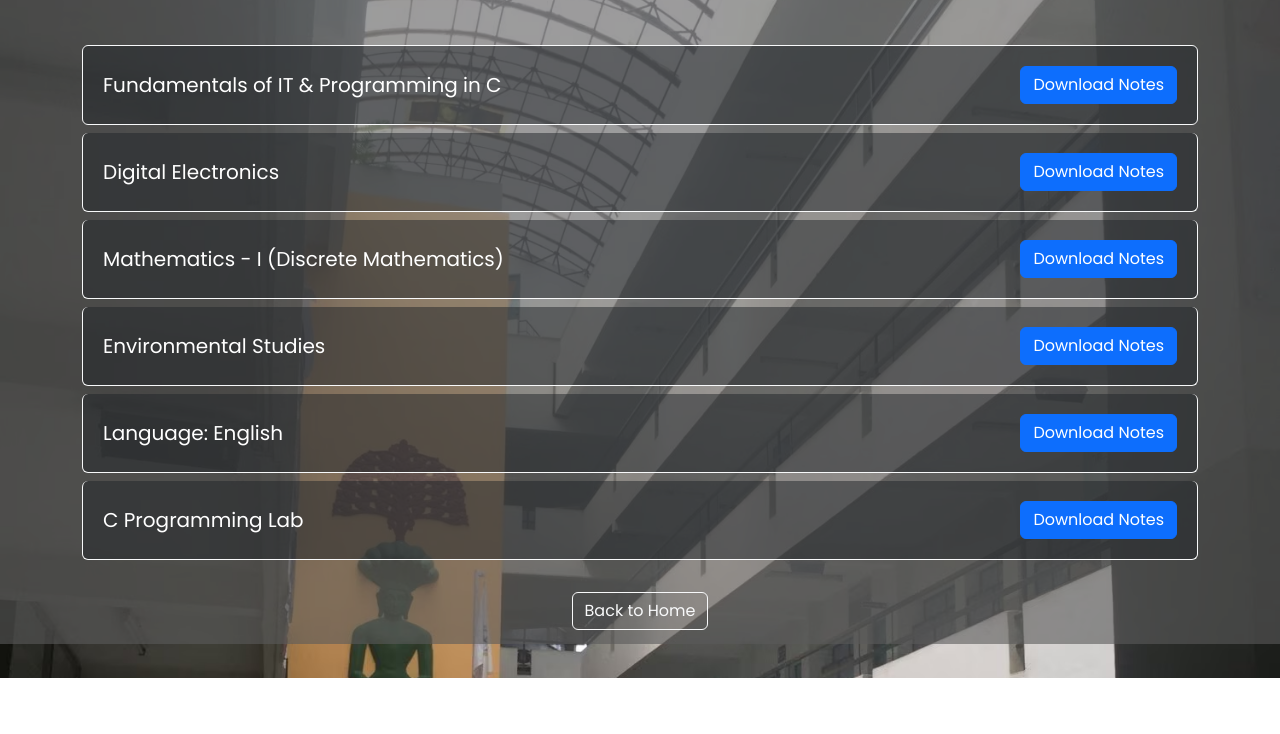
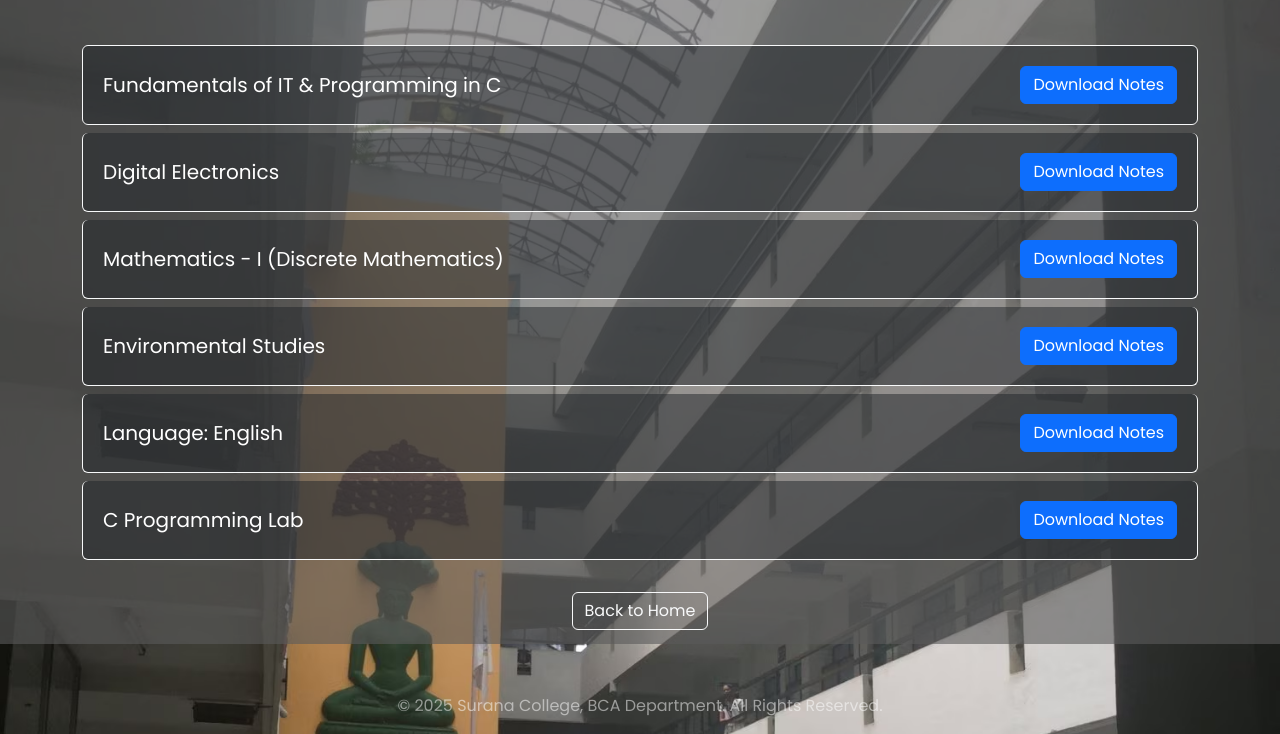
Before and after one commit to Yadhu10nm/BCA_notes, a plain HTML site: page 1st-year.html in a window 1280 px wide. Shown: the part 156-890 px from the top of the page. Before the commit the page ends 834 px from the top, so only its background shows below. Drawn offline with nearby package versions, Linux system fonts and the light colour scheme.

Commit message:
Update 1st-year.html

```diff
--- a/1st-year.html
+++ b/1st-year.html
@@ -56,5 +56,11 @@
             </div>
         </main>
     </div>
+    <!-- ======= Footer ======= -->
+<footer class="text-center text-white-50 py-3 mt-auto">
+    &copy; 2025 Surana College, BCA Department. All Rights Reserved.
+</footer>
+<!-- End Footer -->
 </body>
+
 </html>
```
